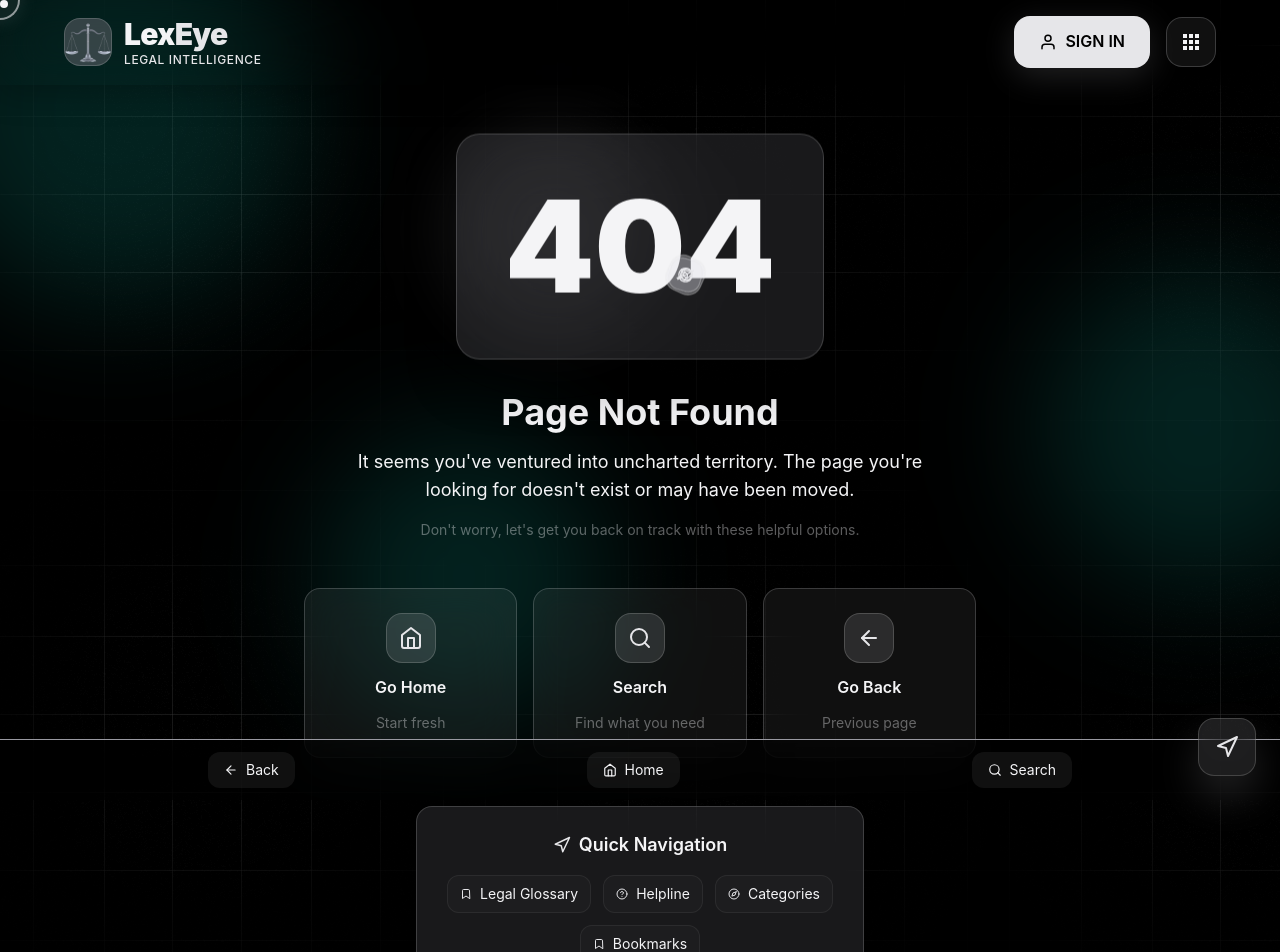
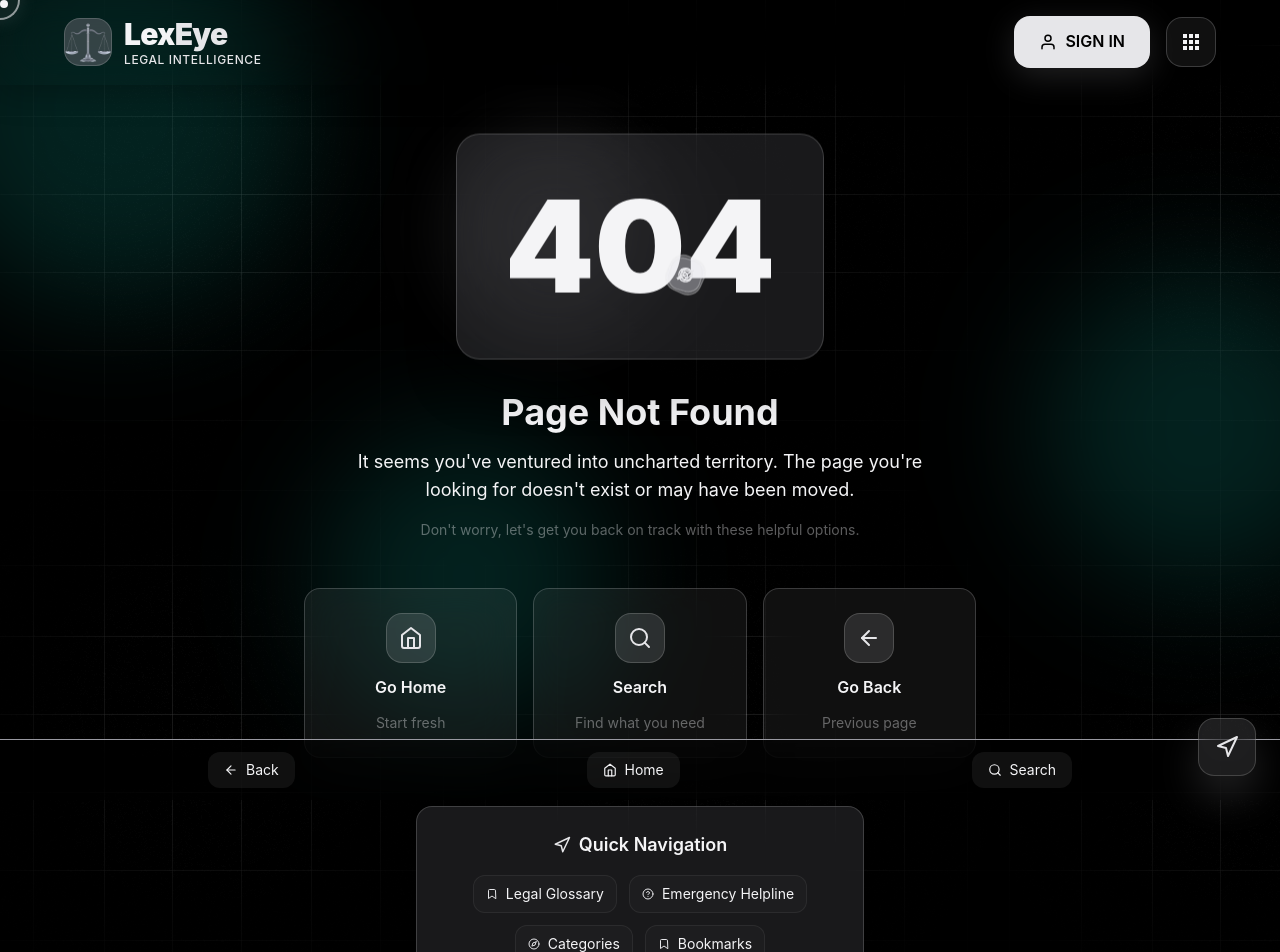
Before and after one commit to Haroon300/LexEye, a React (Vite) app in the folder fronend/front/: page /contact in a window 1280 px wide. Shown: the top 952 px of the page. Built offline with nearby package versions, Linux system fonts and the light colour scheme.

Commit message:
Update NotFound.jsx

```diff
--- a/fronend/front/src/components/NotFound.jsx
+++ b/fronend/front/src/components/NotFound.jsx
@@ -271,7 +271,7 @@ const NotFound = () => {
             <div className="flex flex-wrap justify-center gap-3 text-sm">
               {[
                 { to: "/glossary", label: "Legal Glossary", icon: FiBookmark },
-                { to: "/helpline", label: "Helpline", icon: FiHelpCircle },
+                { to: "/helpline", label: "Emergency Helpline", icon: FiHelpCircle },
                 { to: "/category", label: "Categories", icon: FiCompass },
                 { to: "/bookmarks", label: "Bookmarks", icon: FiBookmark }
               ].map((link, index) => (
```
